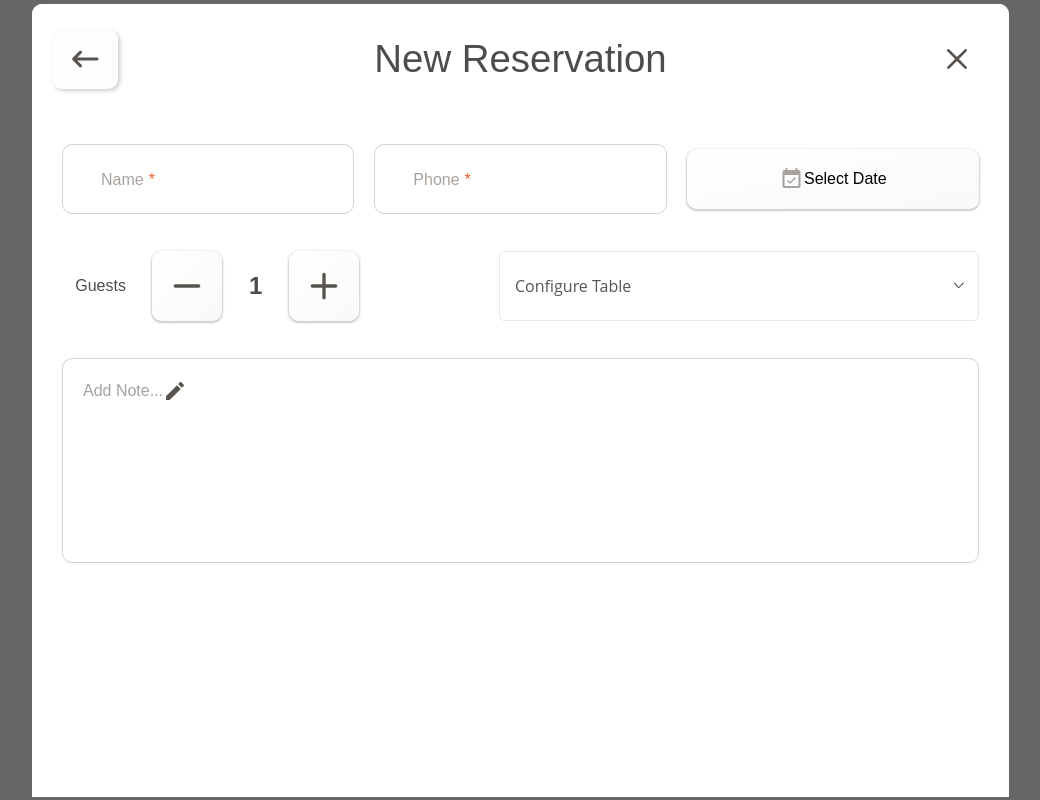
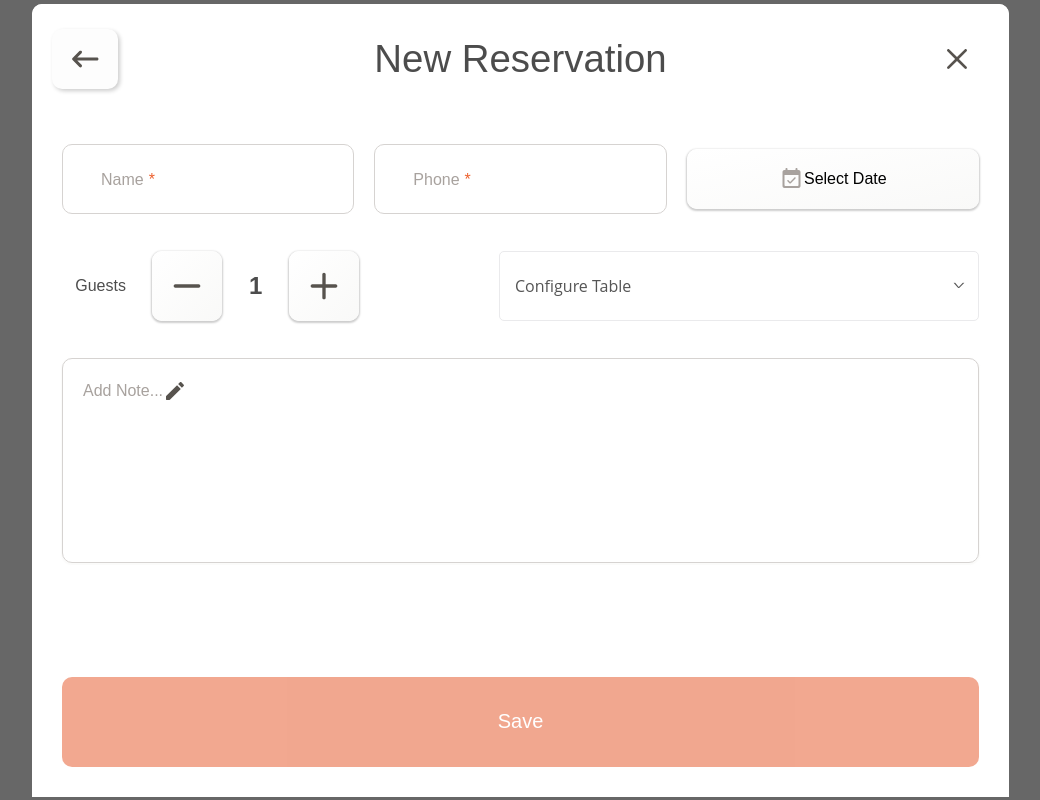
Before and after one commit to vinitus/manage-reservations, a SvelteKit app: page /new in a window 1280 px wide. Shown: the whole page, without its empty margins (112-1152 px from the left). Built offline with nearby package versions, Linux system fonts and the light colour scheme.

Commit message:
save 버튼 css

```diff
--- a/src/routes/new/ReservationForm.svelte
+++ b/src/routes/new/ReservationForm.svelte
@@ -75,9 +75,30 @@
 			</div>
 		{/if}
 	</div>
+	<div class="row last">
+		<button class="save-button">Save</button>
+	</div>
 </form>
 
 <style>
+	.last {
+		bottom: 0px;
+		position: absolute;
+	}
+
+	.save-button {
+		width: 100%;
+		height: 90px;
+		border: none;
+		border-radius: 10px;
+		color: #ffffff;
+		font-size: 20px;
+		background-color: #e55222;
+		opacity: 0.5;
+		margin-top: auto;
+		margin-bottom: 30px;
+	}
+
 	.add-note {
 		width: 100%;
 		height: 205px;
```
